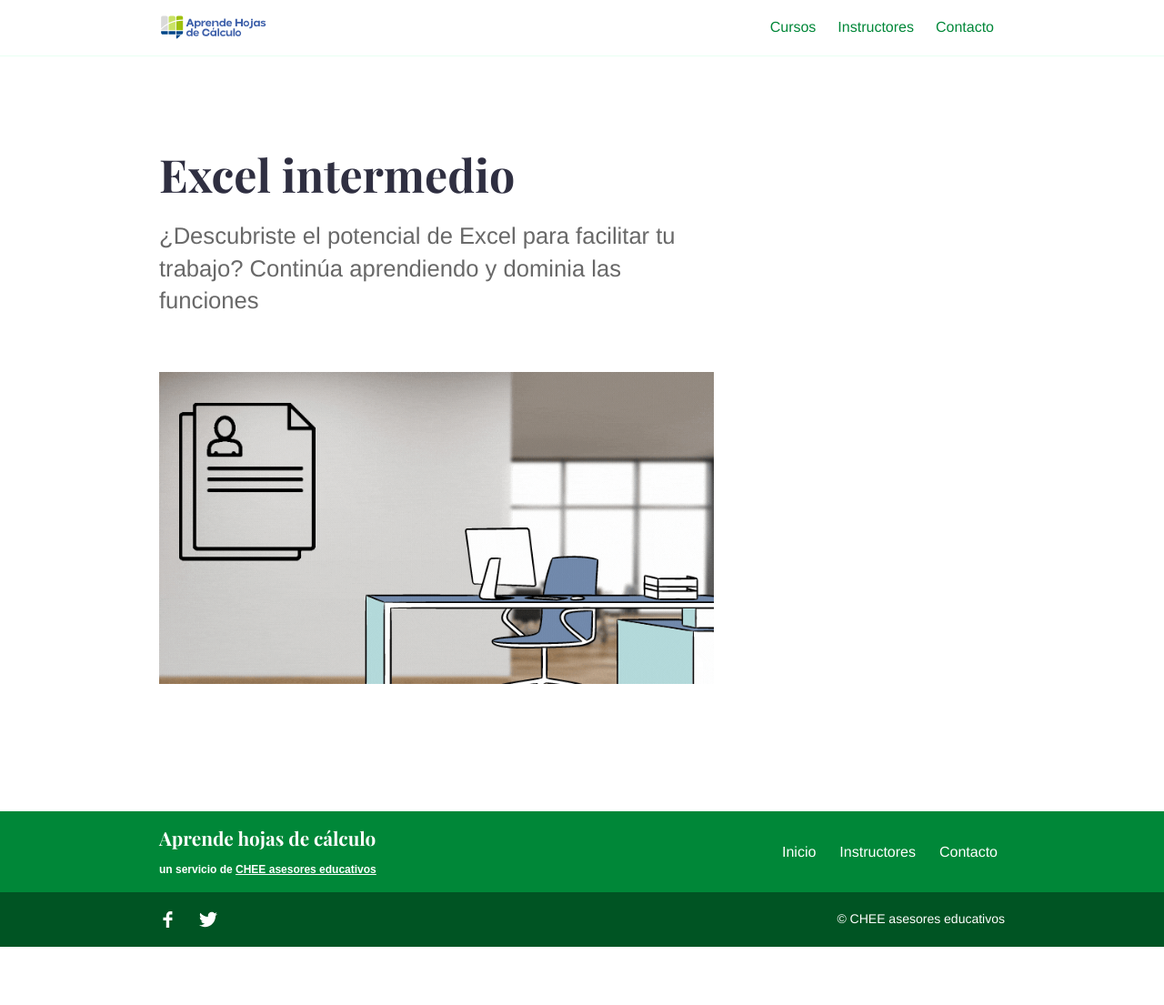
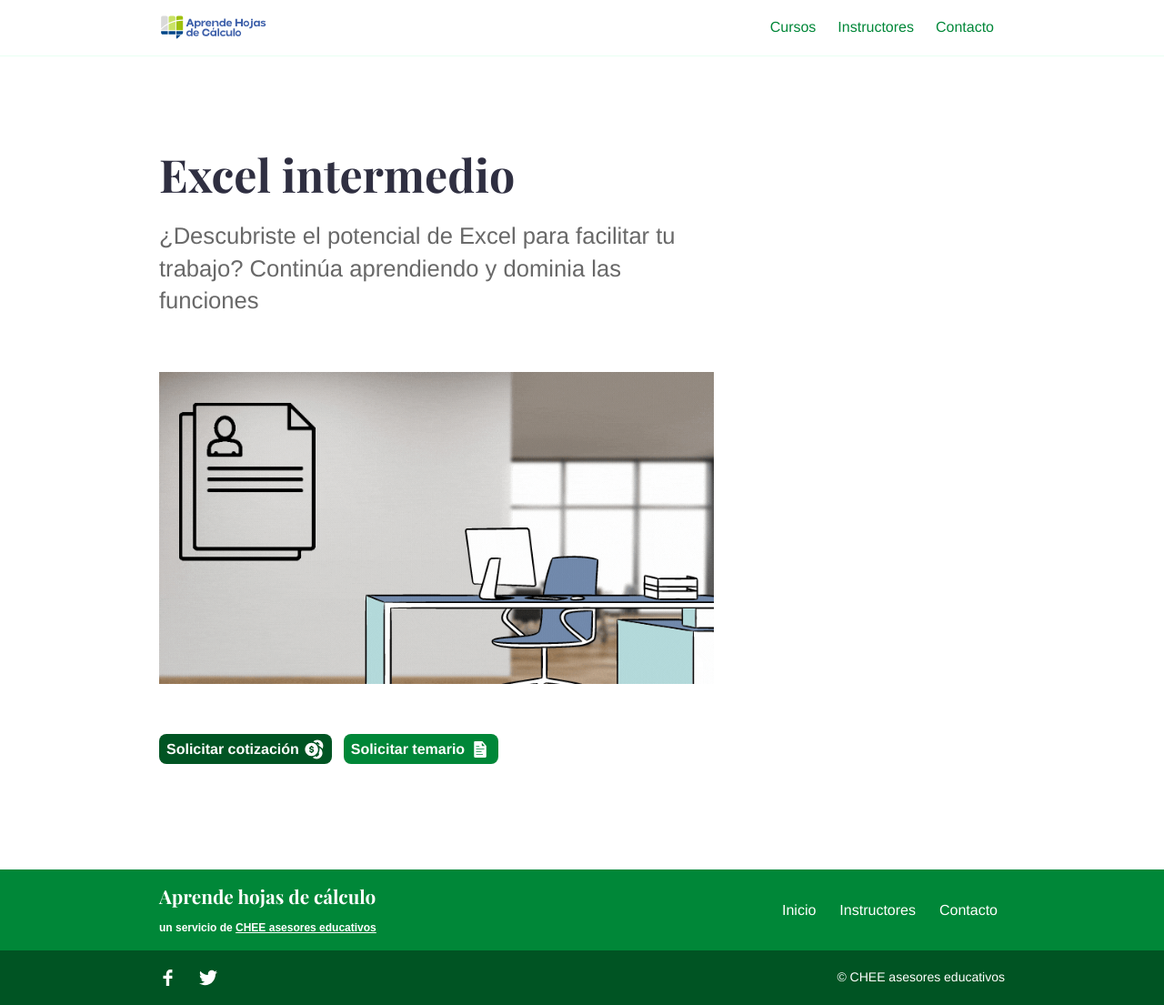
Before and after one commit to camachevaz/Calc, a Jekyll site: the page built from _services/excel-intermedio.md, in a window 1280 px wide. Shown: the whole page at 91% size. Built offline with Jekyll 4.4.1, drawn with Linux system fonts in a browser that asks for light colours; before the commit the page ends 1041 px from its top, so only the background shows below that.

Commit message:
actualización cursos

```diff
--- a/_layouts/service.html
+++ b/_layouts/service.html
@@ -11,6 +11,8 @@
         <div class="content">
           <p>{{ page.pitch }}</p>
           {{content}}
+          <a href="mailto:calculo@asesoreducativo.mx&subject=Solicitud de cotización {{ page.title }}" class="cta cotizacion">Solicitar cotización <img src="/images/illustrations/monedas.svg" width="24" /></a>
+          <a href="mailto:calculo@asesoreducativo.mx&subject=Solicitud de cotización {{ page.title }}" class="cta temario">Solicitar temario <img src="/images/illustrations/documento.svg" width="24" /></a>
         </div>
       </div>
     </div>
```
Also changed, not shown: _services/sheets-basico.md (+0 -3 lines).
